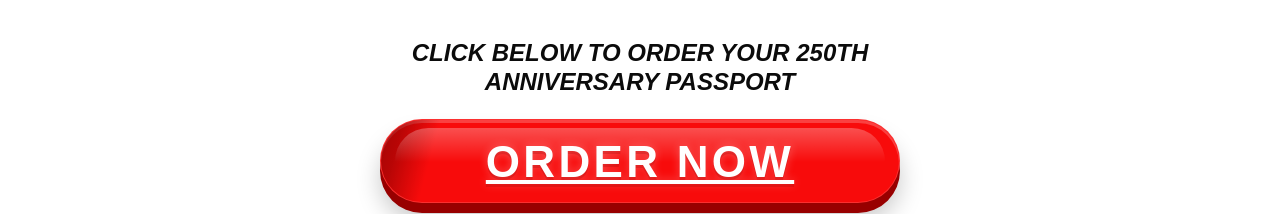
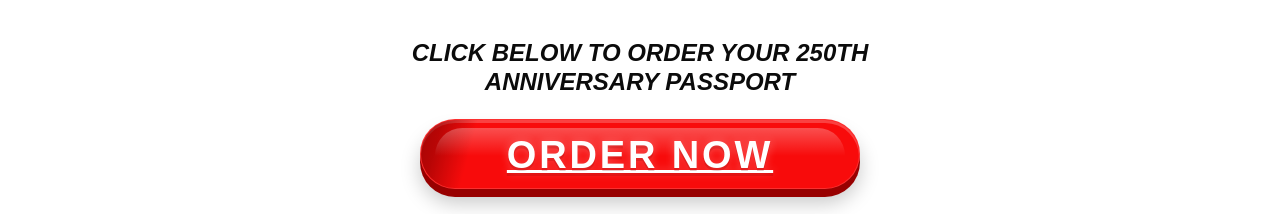
Before and after one commit to janakrajchevv/cnnPolitics, a website: page index.html in a window 1280 px wide. Shown: the part 1510-1724 px from the top of the page. Drawn offline with Linux system fonts and the light colour scheme.

Commit message:
commit new update-1

```diff
--- a/styles.css
+++ b/styles.css
@@ -340,22 +340,22 @@ figcaption {
   align-items: center;
   justify-content: center;
   width: 100%;
-  max-width: 520px;
-  min-height: 78px;
+  max-width: 440px;
+  min-height: 66px;
   margin: 0 auto;
-  padding: 20px 28px 18px;
+  padding: 16px 24px 14px;
   overflow: hidden;
   color: #fff;
   background: #f80b0b;
   border: 1px solid rgba(255, 78, 78, 0.55);
   border-radius: 999px;
   text-decoration: none;
-  font-size: clamp(34px, 6vw, 44px);
+  font-size: clamp(30px, 5vw, 38px);
   line-height: 1;
   font-weight: 900;
   letter-spacing: 0.075em;
   text-shadow: 0 3px 0 rgba(145, 0, 0, 0.22), 0 0 10px rgba(255, 255, 255, 0.28);
-  box-shadow: 0 10px 0 #980000, 0 18px 24px rgba(0, 0, 0, 0.22), inset 0 3px 0 rgba(255, 255, 255, 0.22);
+  box-shadow: 0 8px 0 #980000, 0 14px 20px rgba(0, 0, 0, 0.22), inset 0 3px 0 rgba(255, 255, 255, 0.22);
   transform: translateY(0);
   transition: transform 150ms ease, box-shadow 150ms ease, filter 150ms ease;
 }
@@ -385,14 +385,14 @@ figcaption {
 }
 
 .order-button:hover {
-  box-shadow: 0 12px 0 #980000, 0 22px 28px rgba(0, 0, 0, 0.26), inset 0 3px 0 rgba(255, 255, 255, 0.25);
+  box-shadow: 0 10px 0 #980000, 0 18px 24px rgba(0, 0, 0, 0.26), inset 0 3px 0 rgba(255, 255, 255, 0.25);
   filter: brightness(1.03) saturate(1.05);
   transform: translateY(-3px);
 }
 
 .order-button:active {
-  box-shadow: 0 5px 0 #980000, 0 10px 16px rgba(0, 0, 0, 0.22), inset 0 3px 8px rgba(110, 0, 0, 0.28);
-  transform: translateY(5px);
+  box-shadow: 0 4px 0 #980000, 0 8px 14px rgba(0, 0, 0, 0.22), inset 0 3px 8px rgba(110, 0, 0, 0.28);
+  transform: translateY(4px);
 }
 
 .order-button:focus-visible {
```
